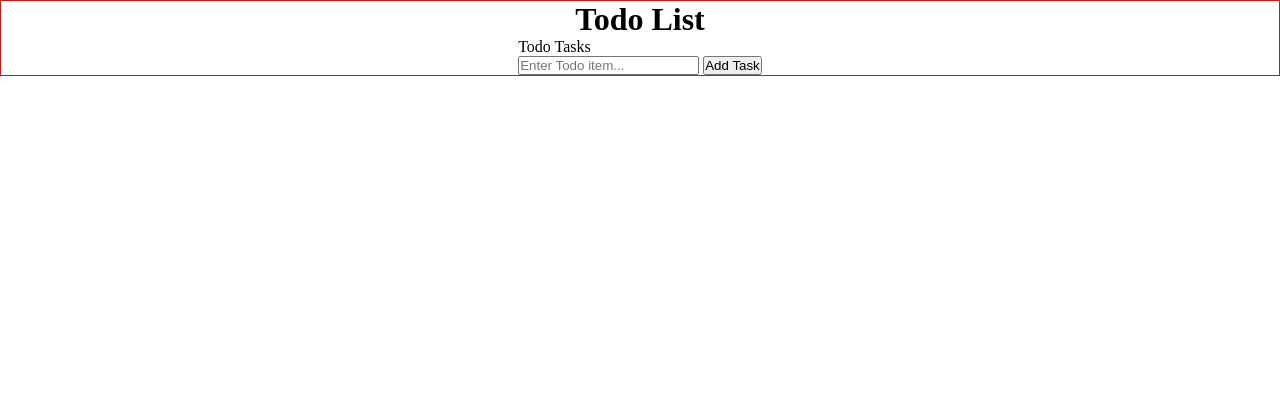
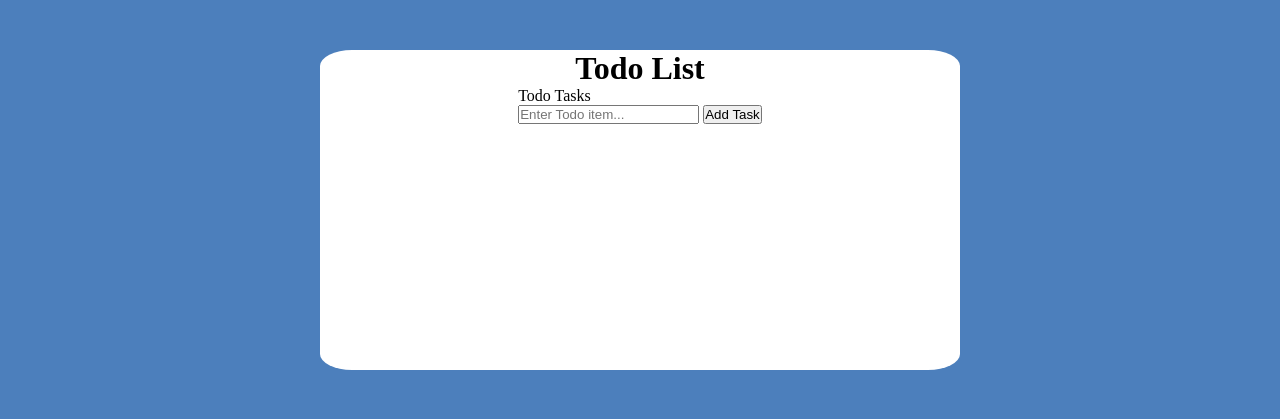
Before and after one commit to zakmoCA/Flask-ToDo-App, a Flask app: page / in a window 1280 px wide. Shown: the top 419 px of the page. Run offline with Flask 3, Linux system fonts and the light colour scheme; data that the repository does not hold is empty; some libraries are stand-ins or nearby versions.

Commit message:
todo card initialised

```diff
--- a/static/css/styles.css
+++ b/static/css/styles.css
@@ -4,9 +4,24 @@
   box-sizing: border-box;
 }
 
+:root {
+  --primary-colour: #4C7FBC;
+  --secondary-colour: #AAAAAA;
+  --tertiary-colour: #00E995;
+  --soft-blue: #DBE2EF;
+}
+
+body {
+  background-color: var(--primary-colour);
+}
+
 .container {
-  border: 1px solid red;
   display: flex;
   flex-direction: column;
   align-items: center;
+  width: 50%;
+  background-color: white;
+  border-radius: 5%;
+  margin: 50px auto;
+  height: 40vh;
 }
```
